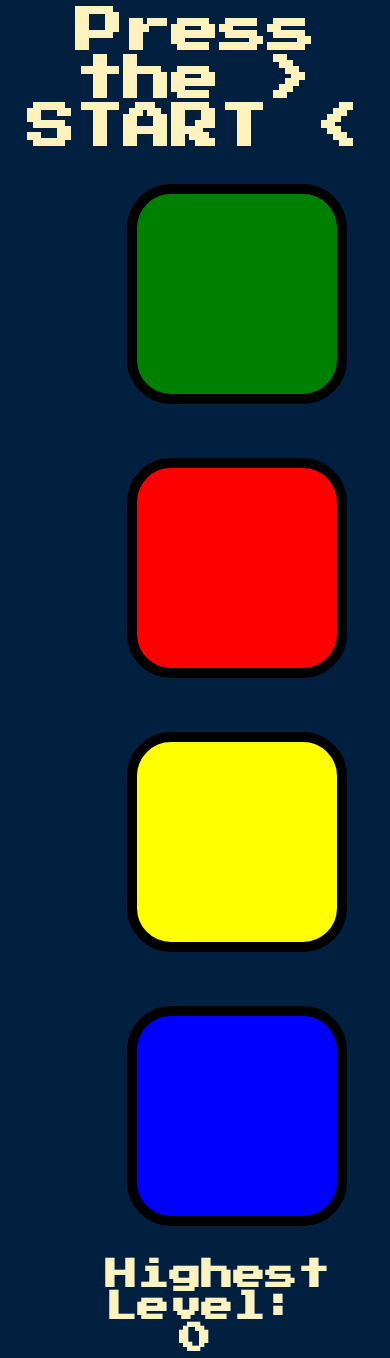
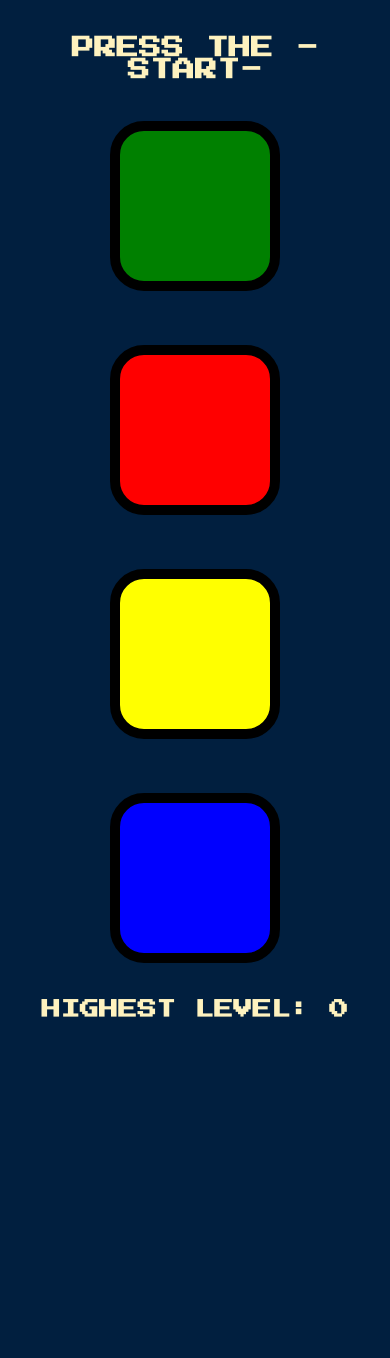
Before and after one commit to dthrdlcrz/simon-memory-game, a plain HTML site: page index.html in a window 390 px wide. After the commit the page ends 1027 px from the top, so only its background shows below. Drawn offline with nearby package versions, Linux system fonts and the light colour scheme.

Commit message:
Add files via upload

```diff
--- a/index.html
+++ b/index.html
@@ -2,16 +2,16 @@
 <html lang="en" dir="ltr">
 
 <head>
-  <meta charset="utf-8">
+  <meta charset="utf-8" content = "width=device-width, user-scalable=no">
   <title>Simon Memory Game</title>
   <link rel="stylesheet" href="styles.css">
   <link href="https://fonts.googleapis.com/css?family=Press+Start+2P" rel="stylesheet">
 </head>
 
 <body>
-  <h1 id="level-title">Press the > START <</h1>
+  <h1 id="level-title">PRESS THE -START-</h1>
   <div class="container">
-    <div lass="row">
+    <div class="row">
 
       <div type="button" id="green" class="btn green">
 
@@ -32,9 +32,7 @@
       </div>
 
     </div>
-    <h1 id="highest-level">Highest Level: 0</h1>
-
-  </div>
+    <h1 id="highest-level">HIGHEST LEVEL: 0</h1>
 
 <script src="https://ajax.googleapis.com/ajax/libs/jquery/3.7.0/jquery.min.js"></script>
 <script src="index.js"></script>
--- a/index.js
+++ b/index.js
@@ -30,9 +30,9 @@ $(".btn").on("click", function(){
 function checkAnswer(currentLevel){
     if ((gamePattern[currentLevel] == userClickedPattern[currentLevel])){
         if(userClickedPattern.length == gamePattern.length){
-        setTimeout(function (){
-            nextSequence();
-          }, 1000);
+            setTimeout(function (){
+                nextSequence();
+            }, 1000);
         }
     }
     else {
@@ -43,7 +43,7 @@ function checkAnswer(currentLevel){
             $("body").removeClass("game-over"), 200;
         })
 
-        $("#level-title").text("Game Over > RESTART <");
+        $("#level-title").text("GAME OVER -RESTART-");
 
         startOver();
     }
@@ -58,7 +58,7 @@ function startOver(){
             highestLevel--;
         }
     }
-    $("#highest-level").html("Highest Level: " + highestLevel);
+    $("#highest-level").html("HIGHEST LEVEL: " + highestLevel);
     gameLevel = 0;
     gamePattern = [];
     gameStarted = false;
@@ -66,7 +66,7 @@ function startOver(){
 
 function nextSequence(){
     gameLevel++;
-    $("#level-title").html("Level "+ gameLevel);
+    $("#level-title").html("LEVEL "+ gameLevel);
     userClickedPattern = [];
 
     //for game pattern
--- a/styles.css
+++ b/styles.css
@@ -6,7 +6,7 @@ body {
 #level-title {
   font-family: 'Press Start 2P', cursive;
   font-size: 3rem;
-  margin:  2%;
+  margin-top: 2%;
   color: #FEF2BF;
 }
 
@@ -19,7 +19,7 @@ body {
 
 .container {
   display: block;
-  width: 50%;
+  /* width: 50%; */
   margin: auto;
 
 }
@@ -58,3 +58,18 @@ body {
   box-shadow: 0 0 20px white;
   background-color: grey;
 }
+
+@media only screen and (max-width: 1105px)  {
+  .btn {
+    height: 150px;
+    width: 150px;
+  }
+  #level-title {
+    font-size: 1.4rem;
+    margin-top: 10%;
+
+  }
+  #highest-level {
+    font-size: 1.2rem;
+  }
+}
```
